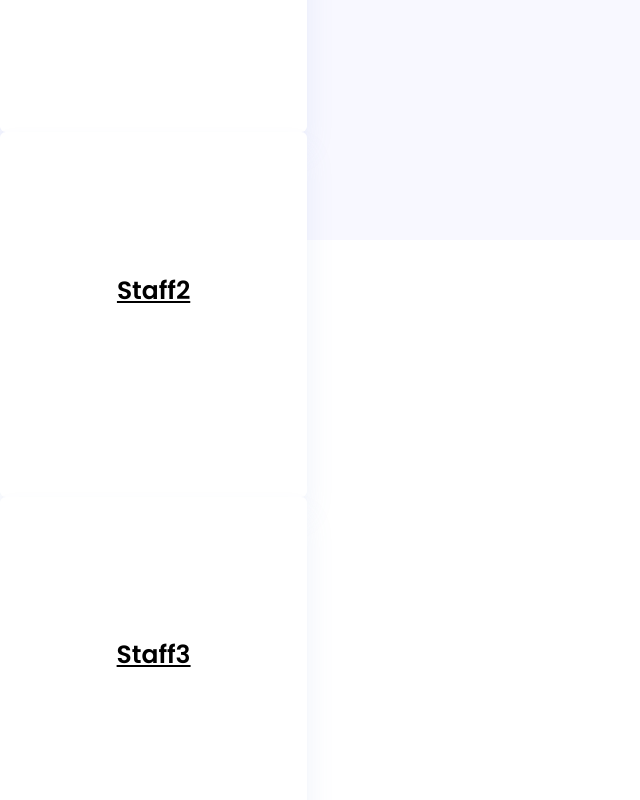
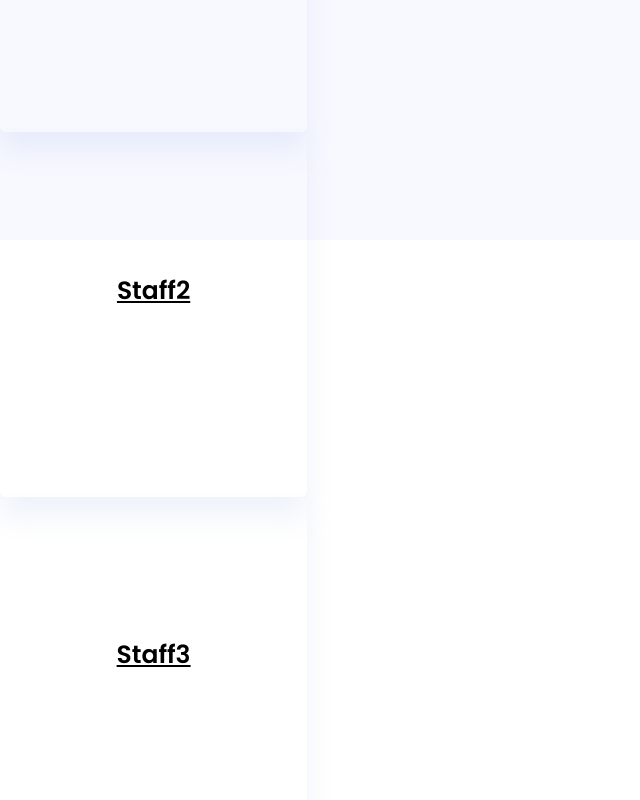
Before and after one commit to nology-tech/verde-client-project, a React (Vite) app: page / in a window 1280 px wide. Shown: the part 560-1360 px from the top of the page, without its empty margins (0-640 px from the left). Built offline with nearby package versions, Linux system fonts and the light colour scheme.

Commit message:
Added dark mode

```diff
--- a/src/components/StaffNav/StaffNavCard/StaffNavCard.scss
+++ b/src/components/StaffNav/StaffNavCard/StaffNavCard.scss
@@ -3,17 +3,29 @@
 
 .staffnavcard {
     display: flex;
-    background-color: $clr-white;
     width: 100%;
     padding: 0.6rem 1rem;
     border-radius: 0.3rem;
-    border: solid 0.12rem $clr-accent-grey;
     justify-content: center;
     align-items: center;
+
+    &--light {
+        background-color: $clr-white;
+        border: solid 0.12rem $clr-accent-grey;
+    }
+
+    &--dark {
+        background-color: $clr-primary-dk;
+        border: solid 0.12rem $clr-white;
+    }
 
     &__name {
         font-weight: 600;
         font-size: 1.1rem;
+
+        &--dark {
+            color: $clr-white;
+        }
     }
 
     &__arrow {
--- a/src/components/StaffNav/StaffNavCard/StaffNavCard.tsx
+++ b/src/components/StaffNav/StaffNavCard/StaffNavCard.tsx
@@ -3,13 +3,14 @@ import Arrow from "../../../assets/images/home-icon.png";
 
 type StaffNavCardProps = {
   label: string;
+  variant: "dark" | "light";
 };
 
-const StaffNavCard = ({ label }: StaffNavCardProps) => {
+const StaffNavCard = ({ label, variant }: StaffNavCardProps) => {
   return (
     <>
-      <div className="staffnavcard">
-        <h3 className="staffnavcard__name">{label}</h3>
+      <div className={`staffnavcard staffnavcard--${variant}`}>
+        <h3 className={`staffnavcard__name staffnavcard__name--${variant}`}>{label}</h3>
         <img className="staffnavcard__arrow" src={Arrow} alt={label}></img>
       </div>
     </>
```
